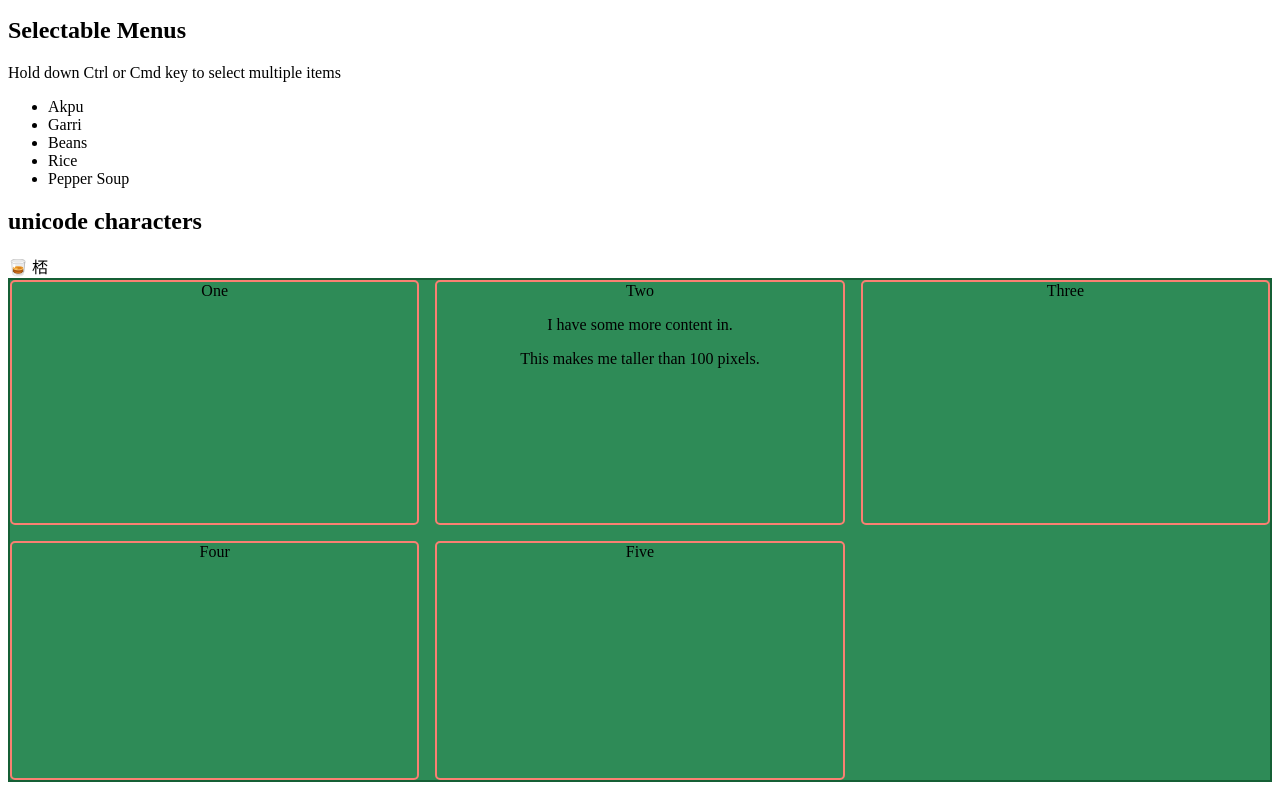
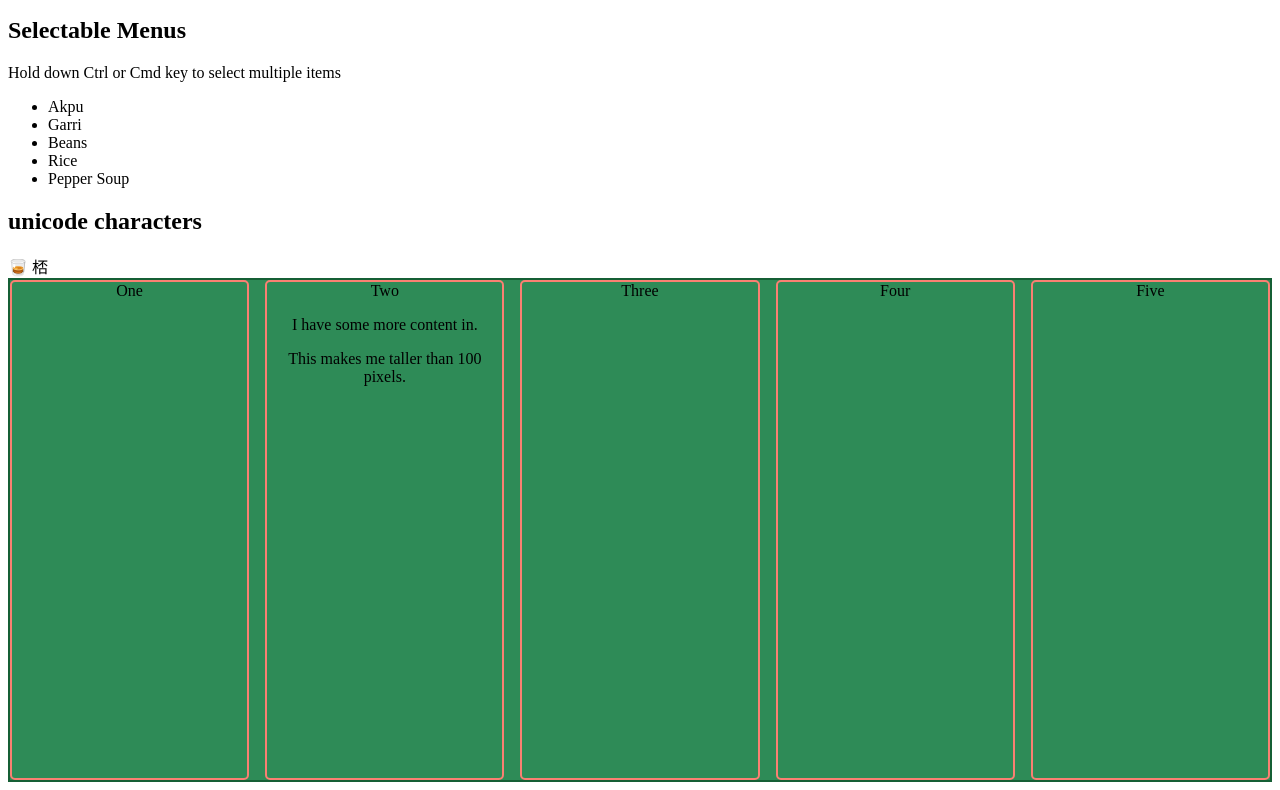
Before and after one commit to tony-eneh/mws-practice, a website: page index.html in a window 1280 px wide. Shown: the part 634-1424 px from the top of the page. Drawn offline with Linux system fonts and the light colour scheme.

Commit message:
Create flex-like flow css grid

```diff
--- a/styles/main.css
+++ b/styles/main.css
@@ -91,12 +91,13 @@
     display: grid;
     grid-template-columns: repeat(3, 1fr);
     /* grid-auto-rows: 100px; */
-    grid-auto-rows: minmax(100px, auto);
+    grid-auto-rows: minmax(100px, 1fr);
     gap: 1rem;
     /* padding: 1rem; */
     height: 500px;
     /* align-items: end; */
     /* align-content: center; */
+    grid-template-columns: repeat(auto-fill, minmax(200px, 1fr));
 }
 
 #grid>* {
```
